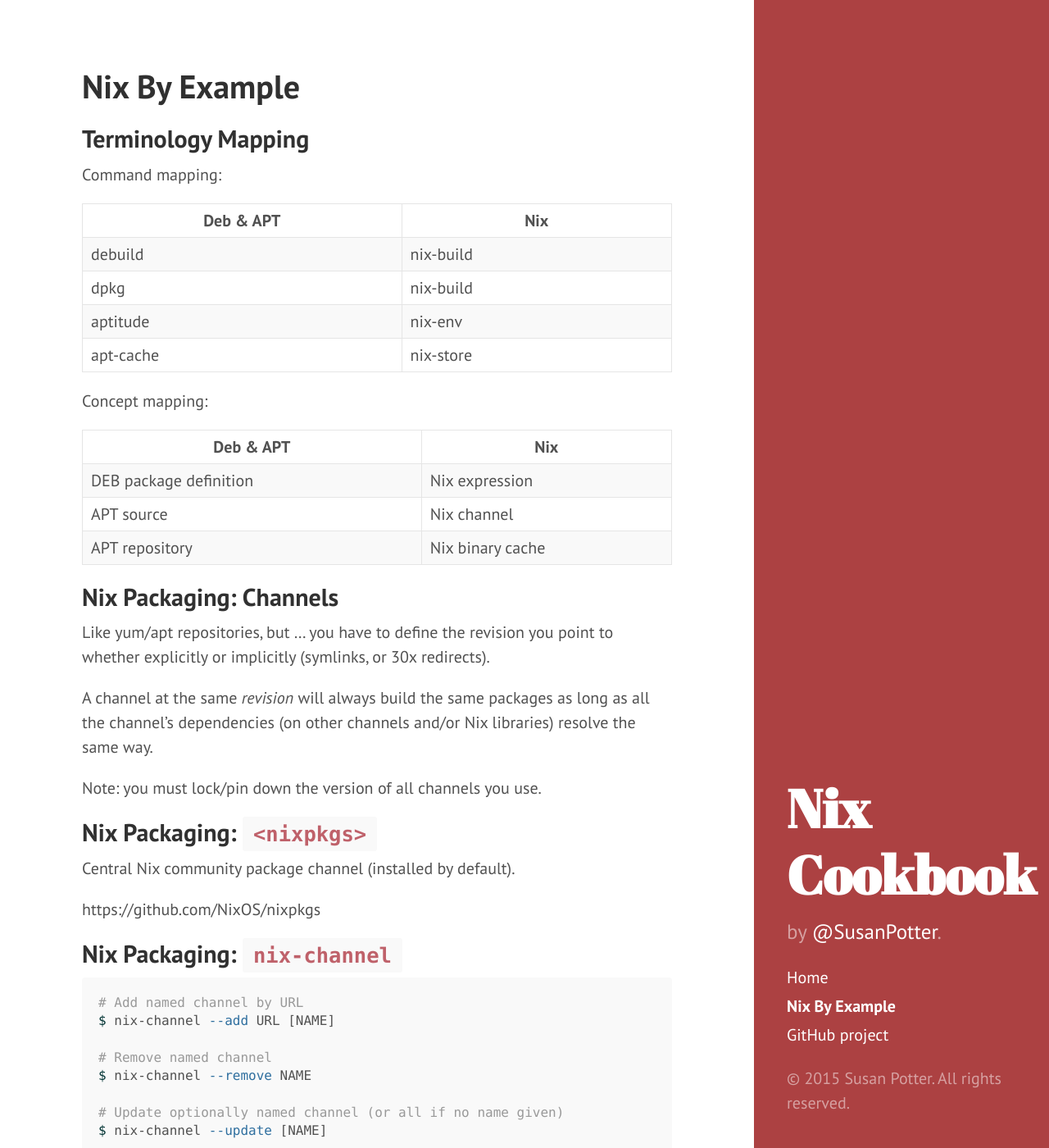
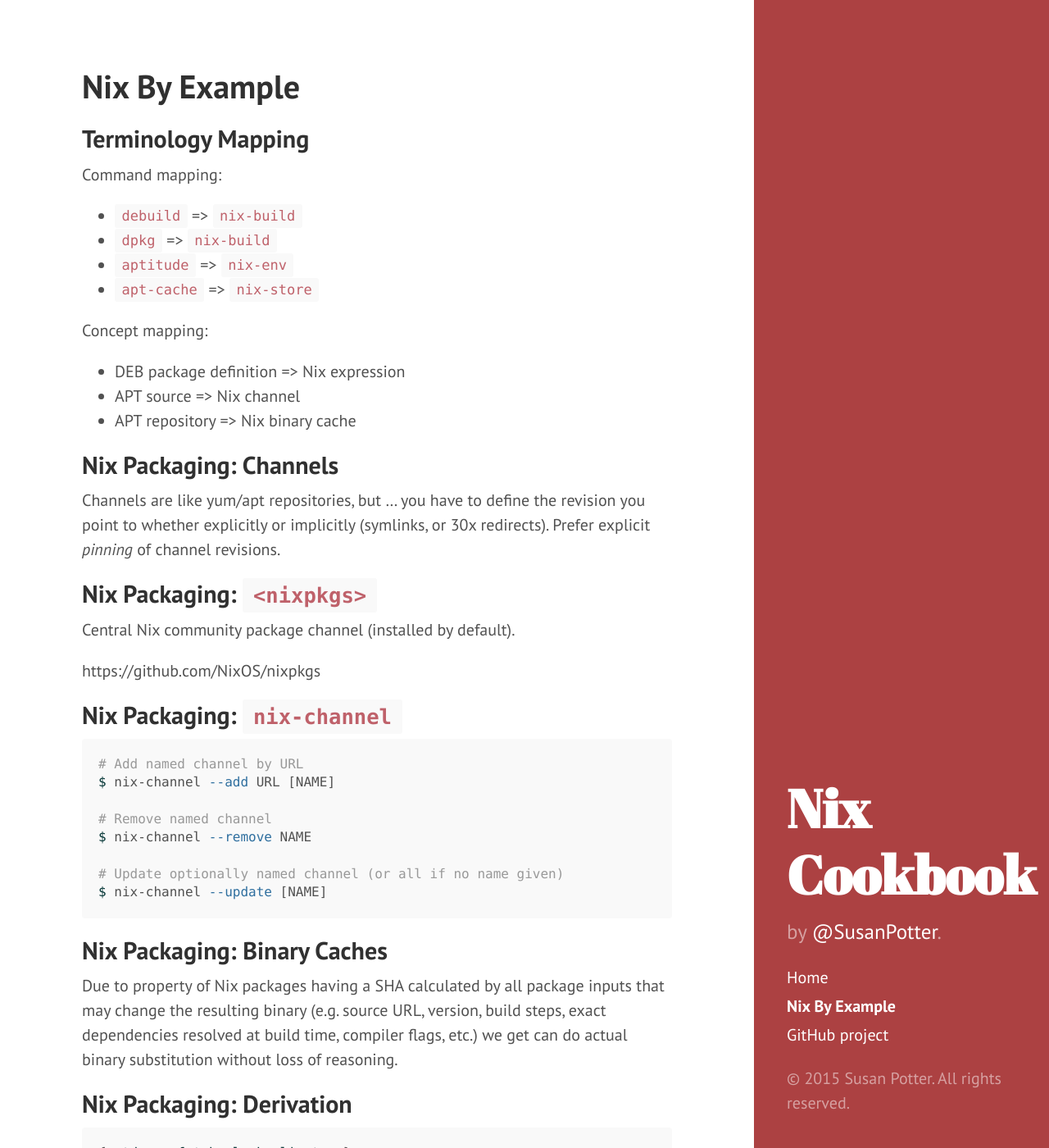
Before and after one commit to functionalops/nix-cookbook, a Jekyll site: the page built from nix-by-example.md, in a window 1280 px wide and 1400 px high. Shown: the whole window at 82% size. Built offline with Jekyll 4.4.1, drawn with Linux system fonts in a browser that asks for light colours; Markdown is read by kramdown in place of the engine named in the settings.

Commit message:
Update 'Nix By Example'

```diff
--- a/nix-by-example.md
+++ b/nix-by-example.md
@@ -7,32 +7,22 @@
 
 Command mapping:
 
-| Deb & APT | Nix       |
-|-----------|-----------|
-| debuild   | nix-build |
-| dpkg      | nix-build |
-| aptitude  | nix-env   |
-| apt-cache | nix-store |
-
+* `debuild`   => `nix-build`
+* `dpkg`      => `nix-build`
+* `aptitude`  => `nix-env`
+* `apt-cache` => `nix-store`
 
 Concept mapping:
 
-| Deb & APT               | Nix               |
-| ----------------------- | ----------------- |
-| DEB package definition  | Nix expression    |
-| APT source              | Nix channel       |
-| APT repository          | Nix binary cache  |
+* DEB package definition => Nix expression
+* APT source => Nix channel
+* APT repository => Nix binary cache
 
 ## Nix Packaging: Channels
 
-Like yum/apt repositories, but ... you have to define the revision you point
-to whether explicitly or implicitly (symlinks, or 30x redirects).
-
-A channel at the same _revision_ will always build the same packages as long
-as all the channel's dependencies (on other channels and/or Nix libraries)
-resolve the same way.
-
-Note: you must lock/pin down the version of all channels you use.
+Channels are like yum/apt repositories, but ... you have to define the
+revision you point to whether explicitly or implicitly (symlinks, or 30x
+redirects). Prefer explicit _pinning_ of channel revisions.
 
 ## Nix Packaging: `<nixpkgs>`
 
```
